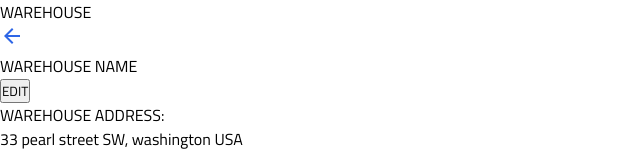
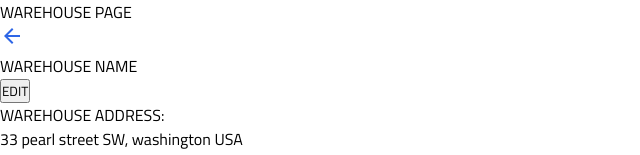
Before and after one commit to MatthewPellettieri/instock, a React (Create React App) app: page / in a window 1280 px wide. Shown: the top 155 px of the page, without its empty margins (0-640 px from the left). Built offline with nearby package versions, Linux system fonts and the light colour scheme.

Commit message:
changed content on line 4 for clarity

```diff
--- a/src/pages/IventoryPage/InventoryPage.js
+++ b/src/pages/IventoryPage/InventoryPage.js
@@ -1,7 +1,7 @@
 function InventoryPage() {
 	return (
 		<div className="inventory">
-			<p>INVENTORY</p>
+			<p>INVENTORY PAGE</p>
 		</div>
 	);
 }
--- a/src/pages/WarehousePage/WarehousePage.js
+++ b/src/pages/WarehousePage/WarehousePage.js
@@ -3,7 +3,7 @@ import WarehouseDetails from "../../components/WarehouseDetails/WarehouseDetails
 function WarehousePage() {
 	return (
 		<div className="warehouse">
-			<p>WAREHOUSE</p>
+			<p>WAREHOUSE PAGE</p>
 			<WarehouseDetails />
 		</div>
 	);
```
